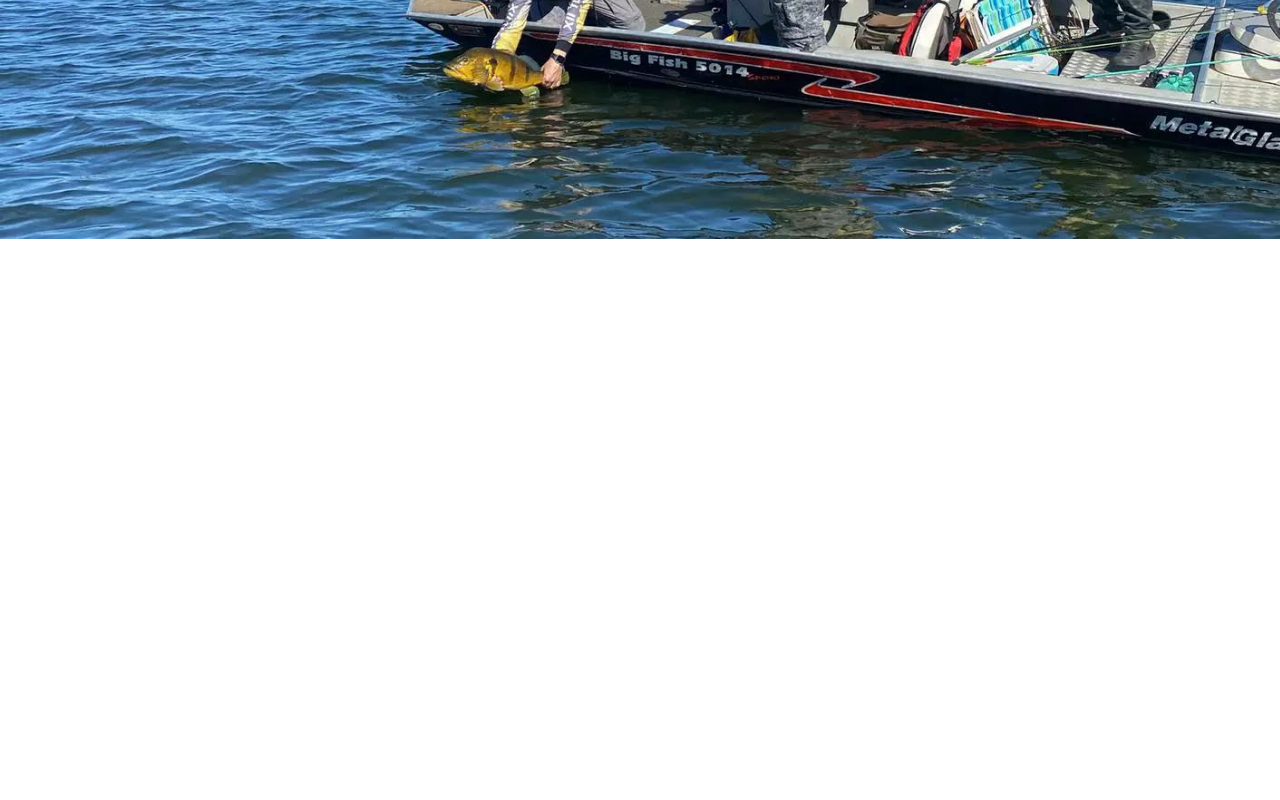
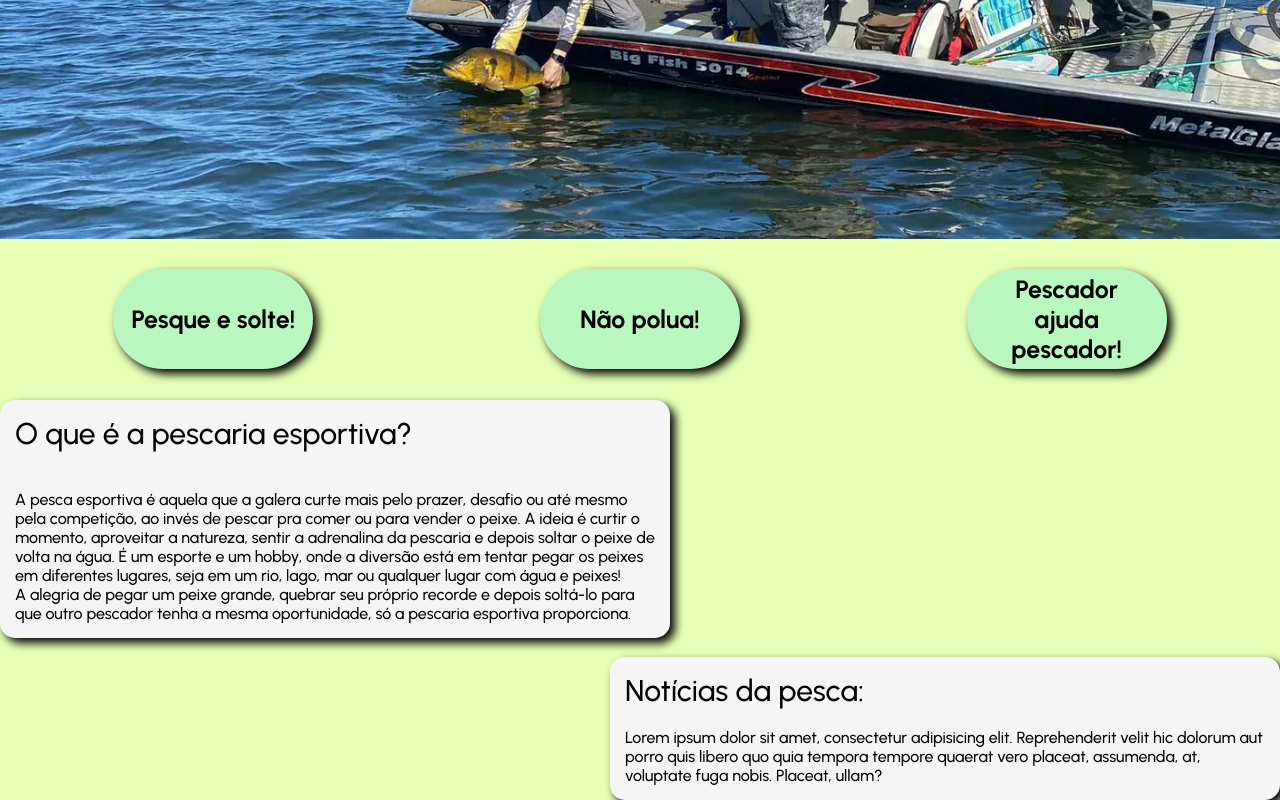
Before and after one commit to Leo-Dietrich/PescariaNoBrasil_Projeto-Individual-SPTech, a plain HTML site: page index.html in a window 1280 px wide. Shown: the part 516-1316 px from the top of the page. Before the commit the page ends 800 px from the top, so only its background shows below. Drawn offline with Linux system fonts and the light colour scheme.

Commit message:
Mais evoluções no index.html

```diff
--- a/index.html
+++ b/index.html
@@ -1,13 +1,15 @@
 <!DOCTYPE html>
 <html lang="en">
+
 <head>
     <meta charset="UTF-8">
     <meta name="viewport" content="width=device-width, initial-scale=1.0">
     <title>Pescaria No Brasil</title>
     <link rel="stylesheet" href="style_index.css">
 </head>
+
 <body>
-     <div id="divHeader" class="header"> <!-- header e navbar -->
+    <div id="divHeader" class="header"> <!-- header e navbar -->
         <img src="./assets/logo.png" alt="Logo do site">
         <ul class="navbar txtheader">
             <a href="">
@@ -21,22 +23,42 @@
             </a>
             <div class="logcad">
 
-                <a  href="">
+                <a href="">
                     <li class="login">Login</li>
                 </a>
-                <a  href="">
+                <a href="">
                     <li class="cadastro">
                         <div class="boxcad">
                             Cadastro
                         </div>
                     </li>
                 </a>
-            </ul>
+        </ul>
+    </div>
+    </div>
+
+    <div class="banner">
+        <div class="">
+
         </div>
     </div>
-
-    <div class="boximg">
-
+    <div class="containercirculo">
+        <div class="circulo"> <span>Pesque e solte!</span></div>
+        <div class="circulo"> <span>Não polua! </span></div>
+        <div class="circulo"> <span>Pescador <br> ajuda <br> pescador! </span></div>
+    </div>
+    <div class="conteudo">
+        <span class="titulo">O que é a pescaria esportiva?</span>
+        <br><br>
+        <p> A pesca esportiva é aquela que a galera curte mais pelo prazer, desafio ou até mesmo pela competição, ao invés de pescar pra comer ou para vender o peixe. A ideia é curtir o momento, aproveitar a natureza, sentir a adrenalina da pescaria e depois soltar o peixe de volta na água. É um esporte e um hobby, onde a diversão está em tentar pegar os peixes em diferentes lugares, seja em um rio, lago, mar ou qualquer lugar com água e peixes! <br> A alegria de pegar um peixe grande, quebrar seu próprio recorde e depois soltá-lo para que outro pescador tenha a mesma oportunidade, só a pescaria esportiva proporciona.</p>
+    </div>
+    <br>
+    <div class="conteudo2">
+        <span class="titulo">Notícias da pesca:</span> <br>
+        <div>
+            <p>Lorem ipsum dolor sit amet, consectetur adipisicing elit. Reprehenderit velit hic dolorum aut porro quis libero quo quia tempora tempore quaerat vero placeat, assumenda, at, voluptate fuga nobis. Placeat, ullam?</p>
+        </div>
     </div>
 </body>
+
 </html>
--- a/style_index.css
+++ b/style_index.css
@@ -4,10 +4,15 @@
 #E5B81D  (amarelo hover header) */
 @import url('https://fonts.googleapis.com/css2?family=Urbanist:ital,wght@0,100..900;1,100..900&display=swap');
 
-body{
+*{
     padding: 0;
     margin: 0;
     font-family:"Urbanist", sans-serif;
+    overflow-x: hidden;
+
+}
+body{
+    background-color: #E6FFB5;
 }
 .header{
     width: 100vw;
@@ -27,6 +32,7 @@ body{
 .navbar a{
     color: #FFDE59;
     text-decoration: none;
+    font-size: 20px;
 }
 .navbar a:hover{
     color: #E5B81D;
@@ -48,7 +54,7 @@ body{
 }
 .boxcad{
     display: flex;
-    width: 75px;
+    width: fit-content;
     background-color: white;
     border-radius: 20px;
     justify-content: center;
@@ -56,7 +62,7 @@ body{
 .txtheader{
     font-weight: 800;
 }
-.boximg{
+.banner{
     width: 100%;
     height: 85vh;
     display: flex;
@@ -66,3 +72,54 @@ body{
     background-image: url(assets/pescaesoportiva.jpg);
     background-size: cover;
 }
+.containercirculo{
+    display: flex;
+    flex-direction: row;
+    align-items: center;
+    justify-content: space-around;
+    margin-top: 15px;
+    height: 130px;
+}
+.circulo{
+    display: flex;
+    background-color: #baf7c0;
+    width: 200px;
+    height: 100px;
+    color: #000000;
+    border-radius: 180px;
+    align-items: center;
+    justify-content: center;
+    font-size: 25px;
+    text-align: center;
+    font-weight: 700;
+    box-shadow: 5px 5px 10px black;
+}
+.titulo{
+    font-size: 30px;
+    font-weight: 500;
+}
+.conteudo{
+    display: flex;
+    width: 50vw;
+    height: fit-content;
+    background-color: #F5F5F5;
+    flex-direction: column;
+    font-weight: 500;
+    margin-top: 1rem;
+    border: 15px solid #F5F5F5;
+    border-radius: 15px;
+    box-shadow: 5px 5px 10px black;
+}
+.conteudo2
+{
+    display: flex;
+    width: 50vw;
+    height: fit-content;
+    background-color: #F5F5F5;
+    font-weight: 500;
+    flex-direction: column;
+    float: right;
+    border: 15px solid #F5F5F5;
+    border-radius: 15px;
+    box-shadow: 5px 5px 10px black;
+}
```
